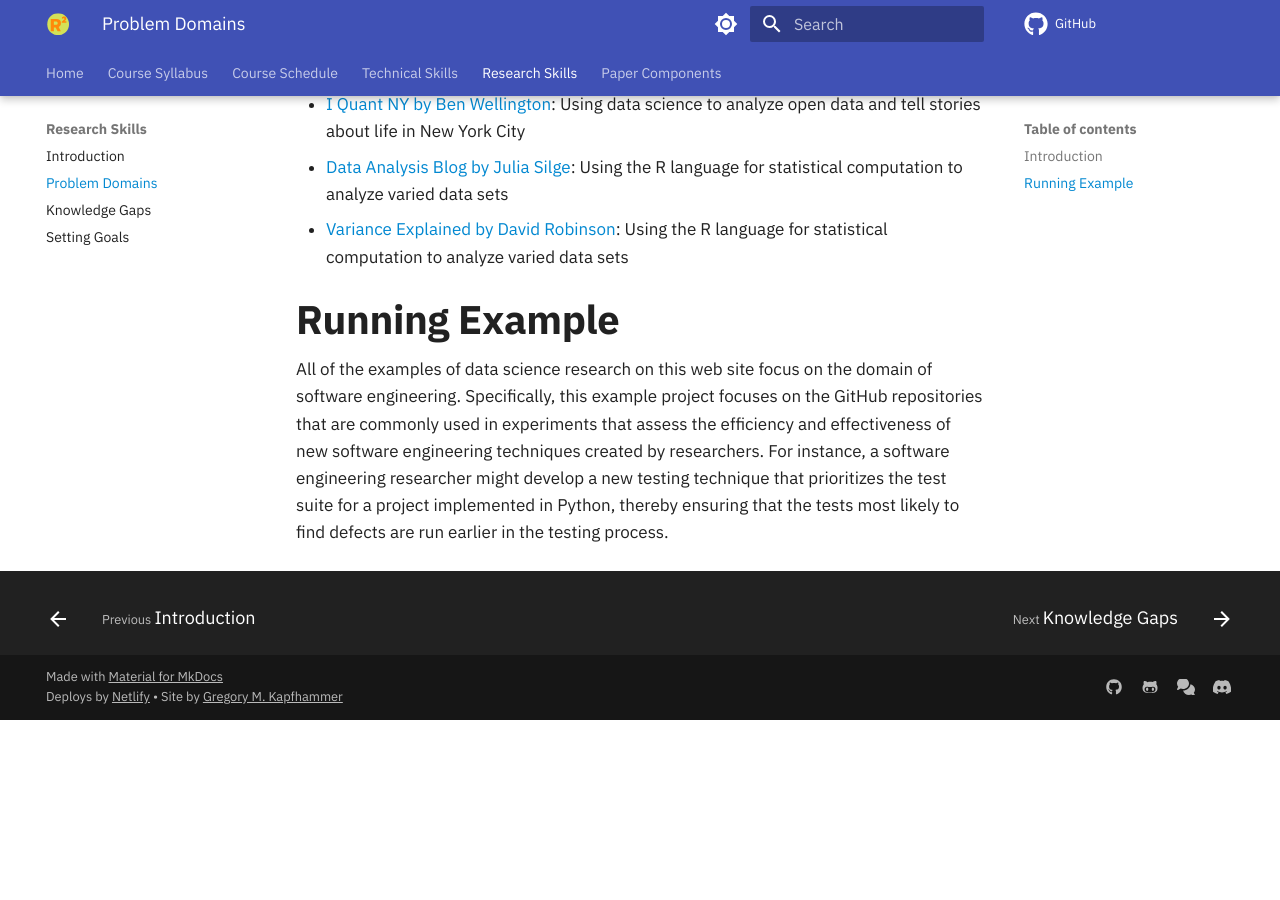
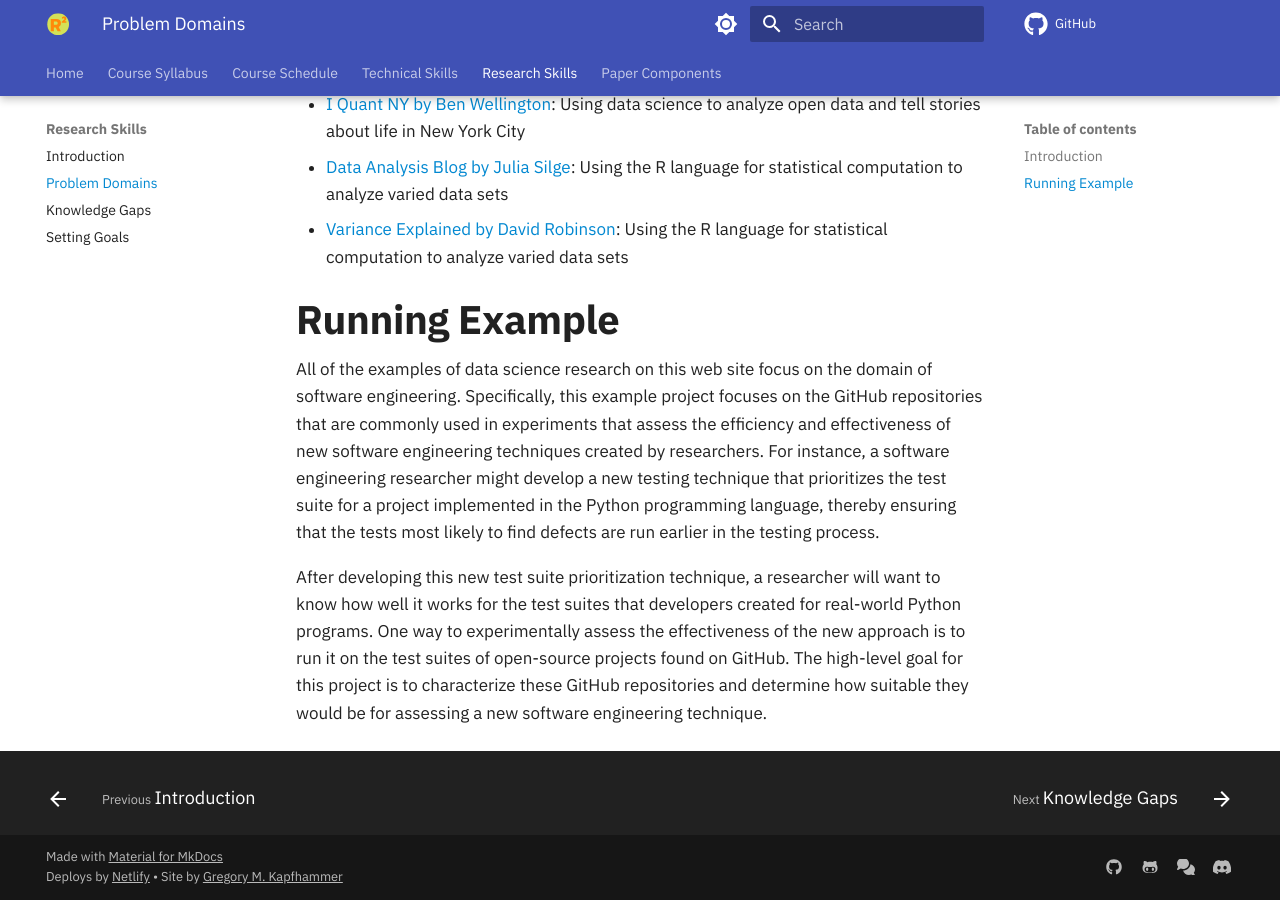
Before and after one commit to kaushal1014/research-paper-template-Athlete-Injuries, an MkDocs documentation site: the page built from docs/research-skills/problem-domains.md, in a window 1280 px wide and 900 px high, scrolled down 618 px. Built offline with MkDocs 1.6.1 and Material for MkDocs 9.7.7, drawn with Linux system fonts in a browser that asks for light colours; comment, search, counter and statistics services are not loaded; before the commit the page ends 1338 px from its top, so only the background shows below that.

Commit message:
feat: Add draft content for Running Example in problem-domains.

```diff
--- a/docs/research-skills/problem-domains.md
+++ b/docs/research-skills/problem-domains.md
@@ -38,5 +38,13 @@ the GitHub repositories that are commonly used in experiments that assess the
 efficiency and effectiveness of new software engineering techniques created by
 researchers. For instance, a software engineering researcher might develop a new
 testing technique that prioritizes the test suite for a project implemented in
-Python, thereby ensuring that the tests most likely to find defects are run
-earlier in the testing process.
+the Python programming language, thereby ensuring that the tests most likely to
+find defects are run earlier in the testing process.
+
+After developing this new test suite prioritization technique, a researcher will
+want to know how well it works for the test suites that developers created for
+real-world Python programs. One way to experimentally assess the effectiveness
+of the new approach is to run it on the test suites of open-source projects
+found on GitHub. The high-level goal for this project is to characterize these
+GitHub repositories and determine how suitable they would be for assessing a new
+software engineering technique.
```
